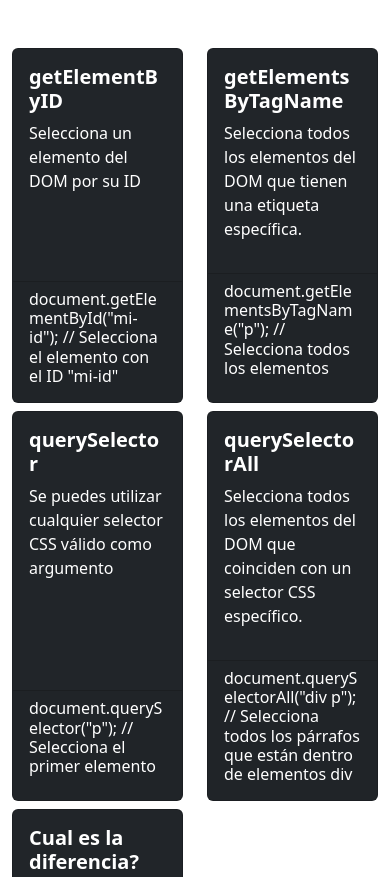
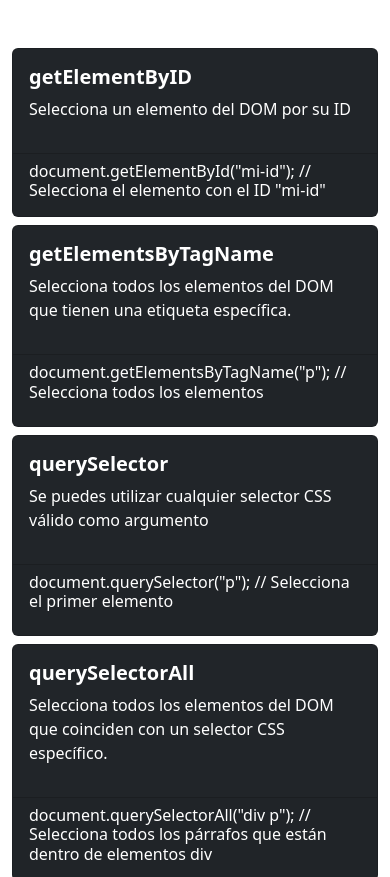
Before and after one commit to Room409/DOM, a plain HTML site: page index.html in a window 390 px wide. Shown: the top 877 px of the page. Drawn offline with nearby package versions, Linux system fonts and the light colour scheme.

Commit message:
responsive

```diff
--- a/index.html
+++ b/index.html
@@ -11,7 +11,7 @@
 <body>
     <main class="container">
         <div class="row my-5">
-            <div class="col-6 mb-2">
+            <div class="col-12 col-md-6 mb-2">
                 <div class="card text-bg-dark mb-3 h-100">
                     <div class="card-body">
                       <h5 class="card-title fw-bold">getElementByID</h5>
@@ -22,7 +22,7 @@
                     </div>
                   </div>
             </div>
-            <div class="col-6 mb-2">
+            <div class="col-12 col-md-6 mb-2">
                 <div class="card text-bg-dark mb-3 h-100">
                     <div class="card-body">
                       <h5 class="card-title fw-bold">getElementsByTagName</h5>
@@ -33,7 +33,7 @@
                     </div>
                   </div>
             </div>
-            <div class="col-6 mb-2">
+            <div class="col-12 col-md-6 mb-2">
                 <div class="card text-bg-dark mb-3 h-100">
                     <div class="card-body">
                       <h5 class="card-title fw-bold">querySelector</h5>
@@ -44,7 +44,7 @@
                     </div>
                   </div>
             </div>
-            <div class="col-6 mb-2">
+            <div class="col-12 col-md-6 mb-2">
                 <div class="card text-bg-dark mb-3 h-100">
                     <div class="card-body">
                       <h5 class="card-title fw-bold">querySelectorAll</h5>
@@ -55,7 +55,7 @@
                     </div>
                   </div>
             </div>
-            <div class="col-6 mb-2">
+            <div class="col-12 col-md-6 mx-auto mb-2">
                 <div class="card text-bg-dark mb-3">
                     <div class="card-body">
                       <h5 class="card-title fw-bold">Cual es la diferencia?</h5>
```
